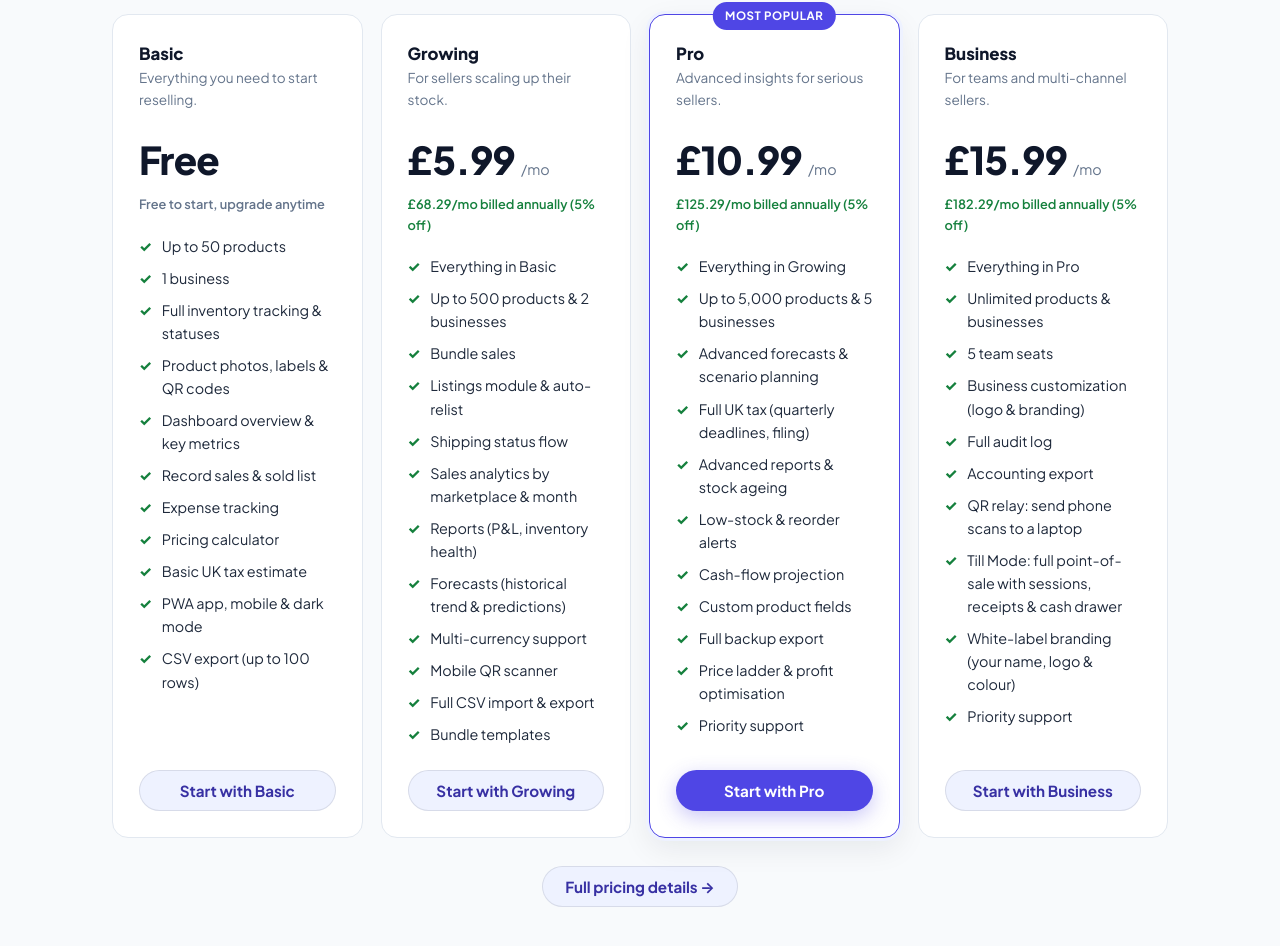
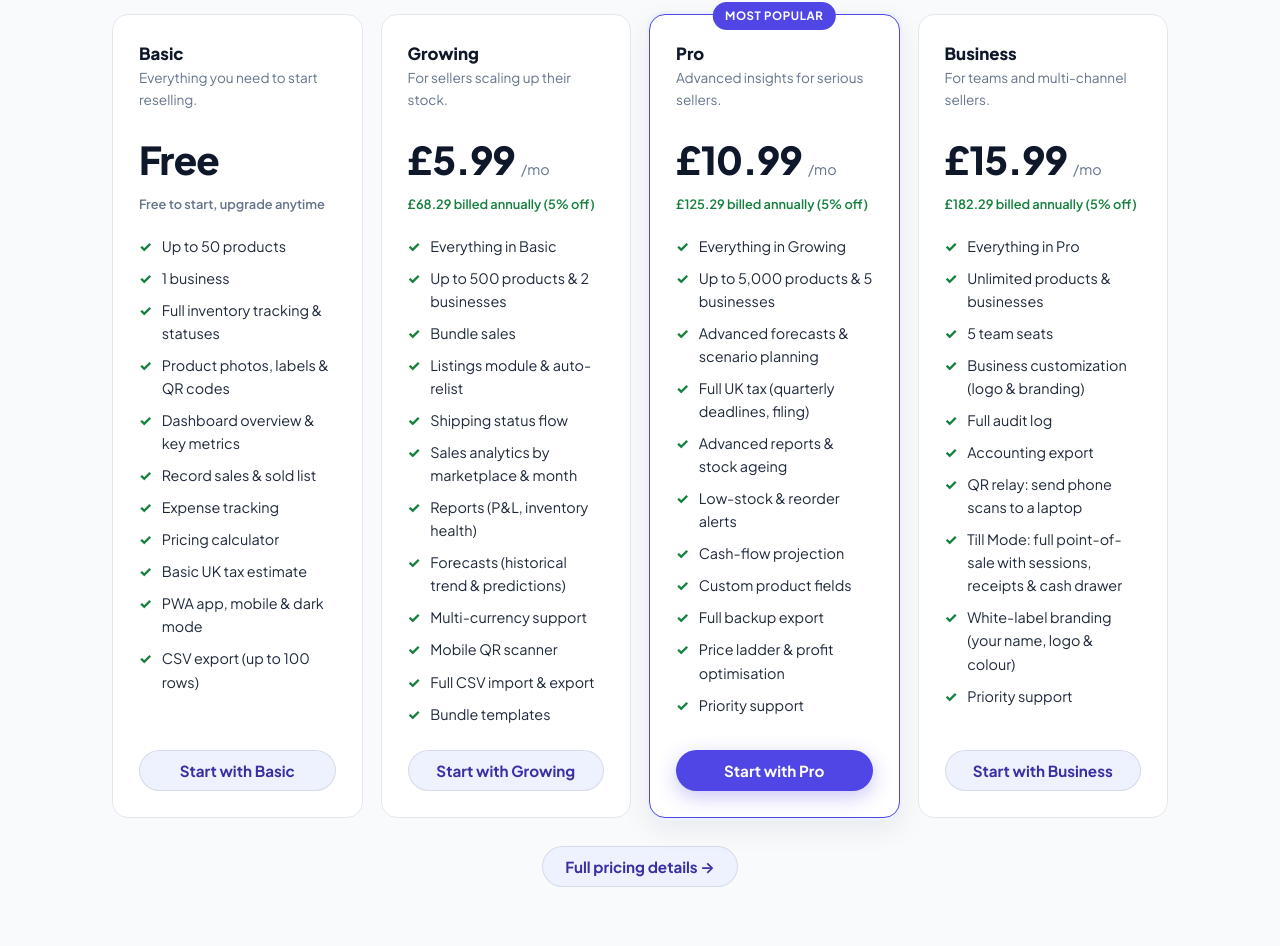
Before and after one commit to ONSoftware-Applications/ONSoftware, a React (Vite) app: page /products/sellerhq in a window 1280 px wide. Shown: the part 4314-5260 px from the top of the page. Built offline with nearby package versions, Linux system fonts and the light colour scheme.

Commit message:
Update time

```diff
--- a/src/components/PricingTable.tsx
+++ b/src/components/PricingTable.tsx
@@ -27,7 +27,7 @@ export default function PricingTable() {
 
             {plan.monthlyPrice !== 0 ? (
               <p className="ons-plan__annual">
-                {formatGbp(annual)}/mo billed annually ({Math.round(ANNUAL_DISCOUNT * 100)}% off)
+                {formatGbp(annual)} billed annually ({Math.round(ANNUAL_DISCOUNT * 100)}% off)
               </p>
             ) : (
               <p className="ons-plan__annual ons-plan__annual--zero">Free to start, upgrade anytime</p>
```
